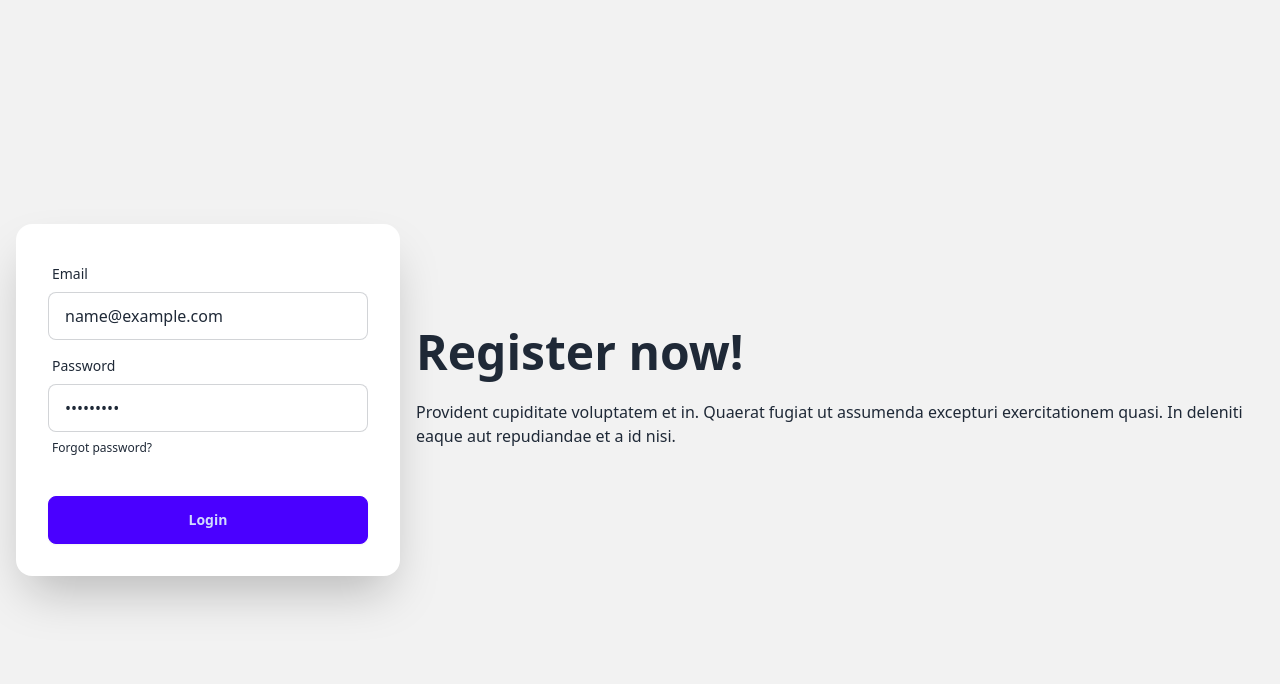
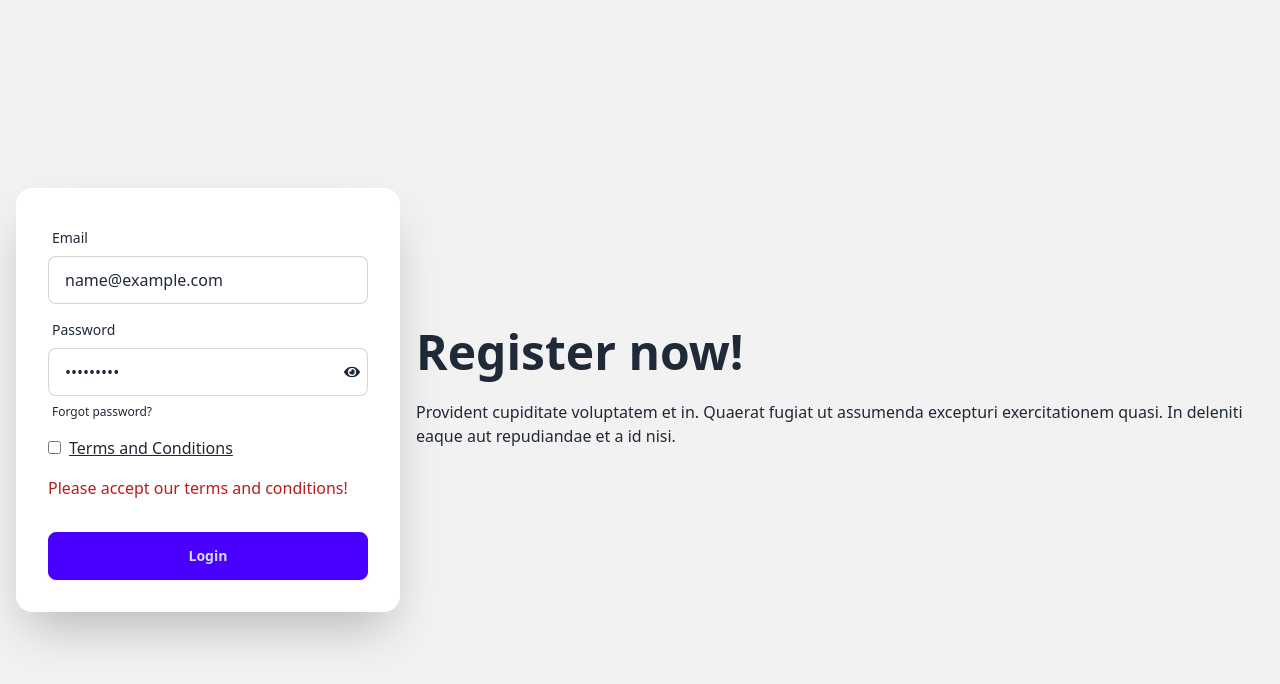
Before and after one commit to Bilshansakib/Clay-Craft-workshop, a React (Vite) app: page /register in a window 1280 px wide. Both pictures are taken after typing "name@example.com", "Sample123" into the empty fields and a click on the button "Login". Shown: the top 684 px of the page. Built offline with nearby package versions, Linux system fonts and the light colour scheme; no server answers.

Commit message:
password validation completed

```diff
--- a/package.json
+++ b/package.json
@@ -15,6 +15,7 @@
     "match-sorter": "^6.3.4",
     "react": "^18.2.0",
     "react-dom": "^18.2.0",
+    "react-icons": "^5.1.0",
     "react-router-dom": "^6.23.0",
     "sort-by": "^1.2.0",
     "sweetalert2": "^11.10.8"
--- /dev/null
+++ b/src/components/Users/Users.jsx
@@ -0,0 +1,8 @@
+import { useLoaderData } from "react-router-dom";
+
+const Users = () => {
+  const signUpUsers = useLoaderData();
+  return <div>total users: {signUpUsers.length}</div>;
+};
+
+export default Users;
--- a/src/pages/Register.jsx
+++ b/src/pages/Register.jsx
@@ -1,8 +1,13 @@
-import { useContext } from "react";
+import { useContext, useState } from "react";
 import { AuthContext } from "../provider/AuthProvider";
 import Swal from "sweetalert2";
+import { Link } from "react-router-dom";
 
+import { FaEye, FaEyeSlash } from "react-icons/fa";
 const Register = () => {
+  const [regError, setRegError] = useState("");
+  const [regSuccess, setRegSuccess] = useState("");
+  const [showPass, setShowPass] = useState(false);
   const { createUser } = useContext(AuthContext);
 
   const handleSignUp = (e) => {
@@ -11,9 +16,31 @@ const Register = () => {
     const email = form.email.value;
     const password = form.password.value;
     console.log(email, password);
+
+    const acceptTerms = e.target.terms.checked;
+    // password validation
+    if (password.length < 6) {
+      setRegError("Password should be at least 6 charecters or longer");
+      return;
+    } else if (!/[A-Z]/.test(password)) {
+      setRegError("Must have an Uppercase letter in the password.");
+      return;
+    } else if (!/[a-z]/.test(password)) {
+      setRegError("Must have a Lowercase letter in the password");
+      return;
+    } else if (!acceptTerms) {
+      setRegError("Please accept our terms and conditions!");
+      return;
+    }
+
+    setRegError("");
+    setRegSuccess("");
+
+    // user
     createUser(email, password)
       .then((result) => {
         console.log(result.user);
+        setRegSuccess("Registration Completed");
         // new user
         const createdAt = result.user?.metadata?.creationTime;
         const user = { email, createdAt };
@@ -39,6 +66,8 @@ const Register = () => {
       })
       .catch((error) => {
         console.error(error);
+
+        setRegError(error.message);
       });
   };
 
@@ -71,19 +100,52 @@ const Register = () => {
               <label className="label">
                 <span className="label-text">Password</span>
               </label>
-              <input
-                type="password"
-                placeholder="password"
-                name="password"
-                className="input input-bordered"
-                required
-              />
+              <div className="relative">
+                <input
+                  type={showPass ? "text" : "password"}
+                  placeholder="password"
+                  name="password"
+                  className="input input-bordered w-full"
+                  required
+                />
+                <span
+                  onClick={() => setShowPass(!showPass)}
+                  className="absolute right-2 top-4"
+                >
+                  {showPass ? <FaEyeSlash></FaEyeSlash> : <FaEye></FaEye>}
+                </span>
+              </div>
               <label className="label">
                 <a href="#" className="label-text-alt link link-hover">
                   Forgot password?
                 </a>
               </label>
             </div>
+            <div className="mb-2">
+              <input type="checkbox" name="terms" id="terms" />
+              <label className="ml-2 underline" htmlFor="terms">
+                Terms and Conditions
+              </label>
+            </div>
+            {regError && <p className="text-red-700">{regError}</p>}
+            {regSuccess && (
+              <div>
+                <span>
+                  <p className="text-green-700">{regSuccess}</p>
+                </span>
+                <span>
+                  <Link to="/">
+                    <a
+                      rel="noopener noreferrer"
+                      href="#"
+                      className="underline font-semibold ml-1 text-violet-600 "
+                    >
+                      Go Home To Explore
+                    </a>
+                  </Link>
+                </span>
+              </div>
+            )}
             <div className="form-control mt-6">
               <button className="btn btn-primary">Login</button>
             </div>
--- a/src/routes/Routes.jsx
+++ b/src/routes/Routes.jsx
@@ -7,6 +7,7 @@ import Login from "../pages/Login";
 import Register from "../pages/Register";
 import ErrorPage from "../pages/Error_page";
 import HomePage from "../pages/HomePage";
+import Users from "../components/Users/Users";
 
 const router = createBrowserRouter([
   {
@@ -42,5 +43,10 @@ const router = createBrowserRouter([
     path: "/register",
     element: <Register></Register>,
   },
+  {
+    path: "/users",
+    element: <Users></Users>,
+    loader: () => fetch("http://localhost:5000/user"),
+  },
 ]);
 export default router;
```
Also changed, not shown: 1 other file (tests, documents, lock files or other folders).
